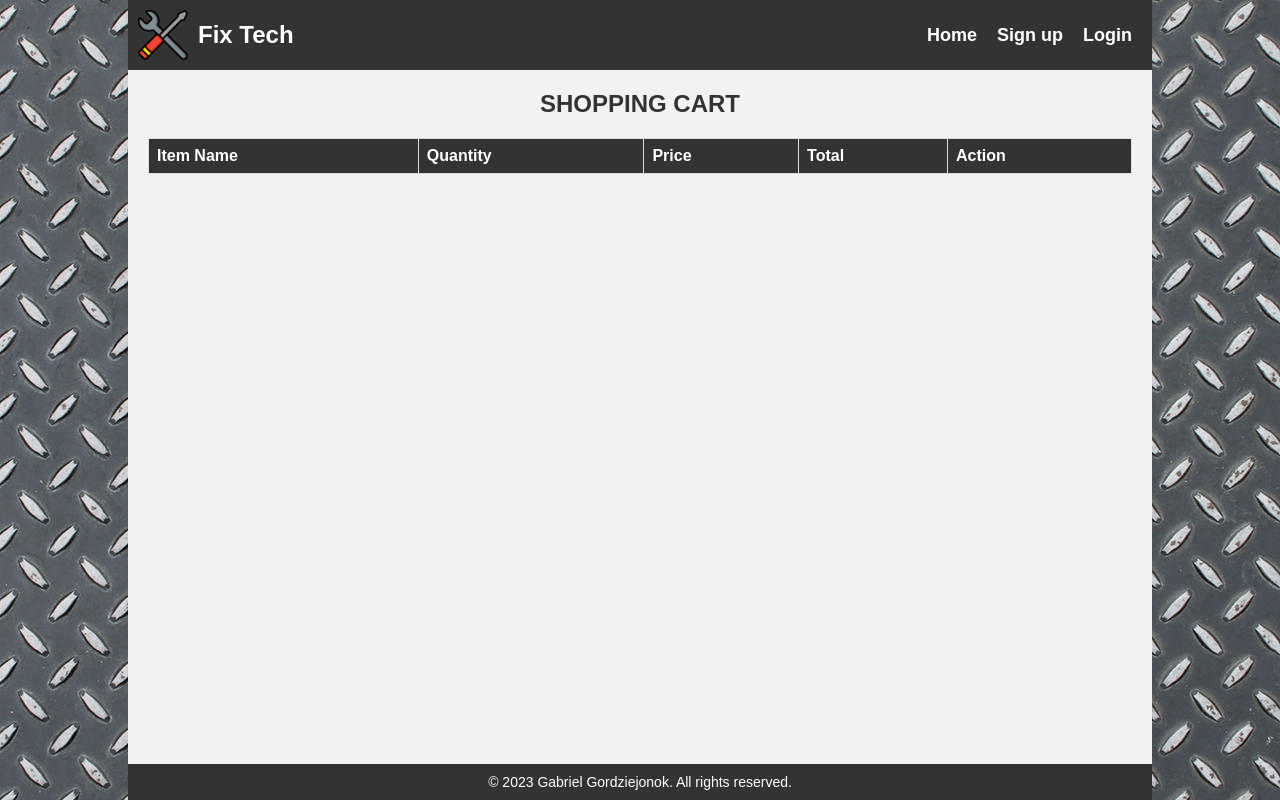
After one commit to Gerixmus/fixtech-webshop, a PHP site: page /fixtech-webshop/cart.php in a window 1280 px wide. The commit adds this page. Run offline with PHP 8.4, Linux system fonts and the light colour scheme; lists and menus that the app fills with data are empty.

Commit message:
style: Changed shopping cart visual

```diff
--- /dev/null
+++ b/cart.php
@@ -0,0 +1,52 @@
+<?php include_once('header.php'); ?>
+
+<body>
+    <div class="page">
+        <?php include('navbar.php'); ?>
+
+        <div class="product-container">
+            <h1 class="product-main-header">Shopping cart</h1>
+            <table class="product-table">
+                <thead>
+                    <tr>
+                        <th class="product-header">Item Name</th>
+                        <th class="product-header">Quantity</th>
+                        <th class="product-header">Price</th>
+                        <th class="product-header">Total</th>
+                        <th class="product-header">Action</th>
+                    </tr>
+                </thead>
+                <tbody>
+                    <?php
+                    if (!empty($_SESSION["shopping_cart"])) {
+                        $total = 0;
+                        foreach ($_SESSION["shopping_cart"] as $keys => $values) {
+                    ?>
+                            <tr class="product-row">
+                                <td class="product-data"><?php echo $values["product_name"]; ?></td>
+                                <td class="product-data"><?php echo $values["quantity"]; ?></td>
+                                <td class="product-data"><?php echo $values["price"]; ?></td>
+                                <td class="product-data"><?php echo number_format($values["quantity"] * $values["price"], 2); ?></td>
+                                <td class="product-data"><a href="index.php?action=delete&id=<?php echo $values["product_id"]; ?>"><button class="btn">Remove</button></a></td>
+                            </tr>
+                        <?php
+                            $total = $total + ($values["quantity"] * $values["price"]);
+                        }
+                        ?>
+                        <tr class="product-row">
+                            <td class="product-data">Total</td>
+                            <td class="product-data">€<?php echo number_format($total, 2); ?></td>
+                            <td class="product-data"><a href="checkout.php"><button class="btn">Checkout</button></a></td>
+                        </tr>
+                    <?php
+                    }
+                    ?>
+                </tbody>
+            </table>
+        </div>
+
+        <?php include('footer.php'); ?>
+    </div>
+</body>
+
+</html>
--- a/css/style.css
+++ b/css/style.css
@@ -226,7 +226,6 @@ table{
     width: 100%;
     /* border-collapse: collapse; */
 }
-tr:hover {background-color: coral;}
 .users{
     height: 150%;
     background-color: white;
--- a/get_products.php
+++ b/get_products.php
@@ -18,7 +18,7 @@ if ($result) {
         <td class="product-data">' . $row['category'] . '</td>
         <td class="product-data">' . $row['price'] . '</td>
         <td class="product-data">' . $row['manufacturer'] . '</td>
-        <td><form method="post" action="index.php?action=add&id=$' . $row['product_id'] . '"><input type="number" name="quantity" class="form-control" value="1"/>
+        <td><form method="post" action="index.php?action=add&id=$' . $row['product_id'] . '"><input type="number" name="quantity" class="form-control" value="1" min="0" max="999"/>
         <input type="hidden" name="hidden_name" class="form-control" value="' . $row['product_name'] . '"/>
         <input type="hidden" name="hidden_price" class="form-control" value="' . $row['price'] . '"/>
         <input type="submit" name="add_to_cart" class="btn" value="Add to Cart"/>
--- a/products.php
+++ b/products.php
@@ -64,8 +64,8 @@ if (isset($_GET["action"])) {
     </table>
     <?php
     if (!empty($_SESSION["shopping_cart"])) {
-        echo '<div class="cart-icon" id="cart-icon">
+        echo '<a href="cart.php" class="cart-icon" id="cart-icon">
     <i class="fas fa-shopping-cart"></i>
-</div>';
+</a>';
     } ?>
 </div>
```
